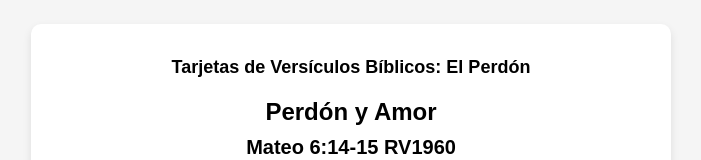
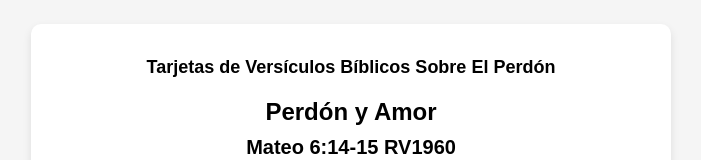
Before and after one commit to CDMProyectos/memoriza-la-biblia, a plain HTML site: page index.html in a window 1280 px wide. Shown: the part 124-284 px from the top of the page, without its empty margins (289-990 px from the left). Drawn offline with Linux system fonts and the light colour scheme.

Commit message:
Update index.html

```diff
--- a/index.html
+++ b/index.html
@@ -96,7 +96,7 @@
 </head>
 <body>
     <div class="container">
-        <h1>Tarjetas de Versículos Bíblicos: El Perdón</h1>
+        <h1>Tarjetas de Versículos Bíblicos Sobre El Perdón</h1>
         <div id="card">
             <h2 id="title"></h2>
             <p id="citation" class="citation"></p>
```
